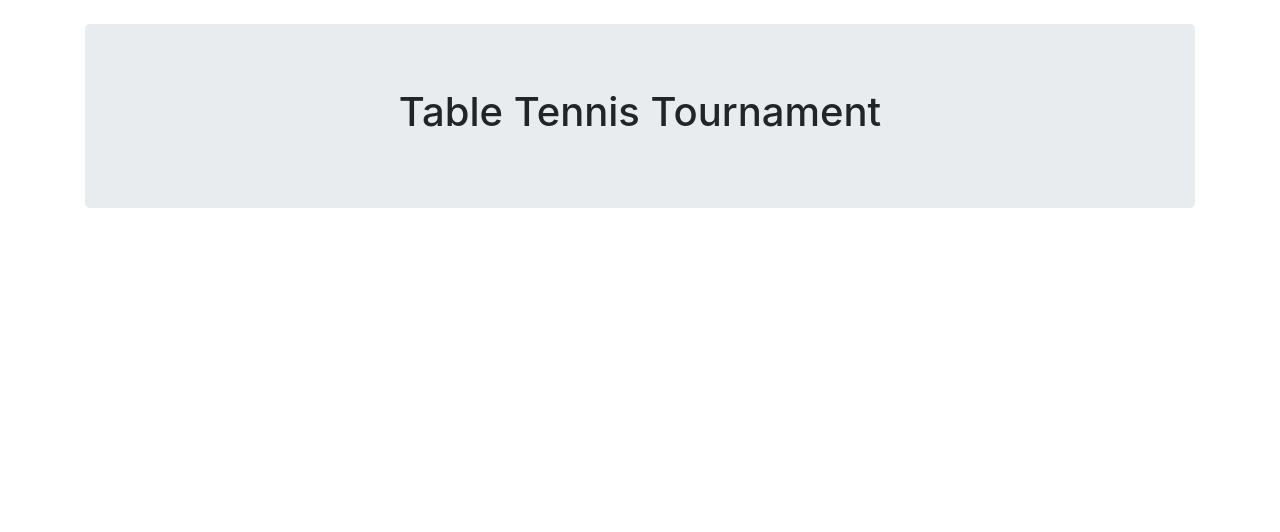
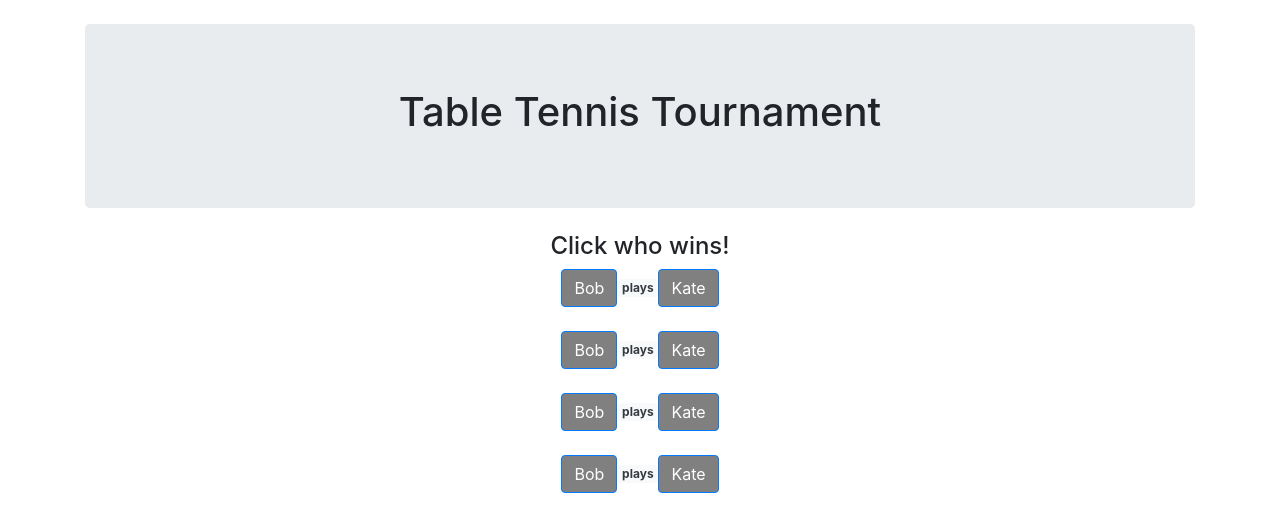
Before and after one commit to naranjita11/develop-me--technical-challenge, a React (Create React App) app: page /started in a window 1280 px wide. Shown: the top 532 px of the page. Built offline with nearby package versions, Linux system fonts and the light colour scheme.

Commit message:
Selection of winner per pair working

```diff
--- a/src/App.js
+++ b/src/App.js
@@ -7,6 +7,7 @@ import {
 import history from "./history";
 import Header from "../src/components/Header";
 import PlayerDisplay from "./components/PlayerDisplay";
+import Round from "./components/Round";
 // import FourOhFour from './FourOhFour';
 
 function App() {
@@ -19,7 +20,7 @@ function App() {
             <PlayerDisplay />
           </Route>
           <Route exact path="/started">
-
+            <Round />
           </Route>
         {/* </Switch>
         <FourOhFour /> */}
--- /dev/null
+++ b/src/components/GamePairs.js
@@ -0,0 +1,28 @@
+import PlayerButton from "./PlayerButton";
+import { useState } from "react";
+
+const GamePairs = () => {
+
+    const [selected, setSelected] = useState(0);
+
+    return (
+        <div className="mb-4 text-center">
+            <PlayerButton
+                selected={ selected === 1 }
+                handleSelect={ () => setSelected(1) }
+                name="Bob"
+            />
+
+            <span className="badge bg-light text-dark">plays</span>
+
+            <PlayerButton
+                selected={ selected === 2 }
+                handleSelect={ () => setSelected(2) }
+                name="Kate"
+            />
+        </div>
+    );
+
+}
+
+export default GamePairs;
--- /dev/null
+++ b/src/components/PlayerButton.js
@@ -0,0 +1,15 @@
+const PlayerButton = ({ name, selected, handleSelect }) => {
+
+    let selectedColour = selected ? "green" : "grey";
+
+    return (
+        <button
+            className="btn btn-primary"
+            onClick={ handleSelect }
+            style={{ backgroundColor: selectedColour }}
+        >{ name }
+        </button>
+    );
+}
+
+export default PlayerButton;
--- /dev/null
+++ b/src/components/Round.js
@@ -0,0 +1,22 @@
+// import { useState } from "react";
+import GamePairs from "./GamePairs";
+
+const Game = ({ array }) => {
+
+    // const [roundWinners, setRoundWinners] = useState([]);
+
+    return (
+
+        <div className="mt-4 text-center">
+            <h4>Click who wins!</h4>
+            <GamePairs />
+            <GamePairs />
+            <GamePairs />
+            <GamePairs />
+
+        </div>
+
+    );
+}
+
+export default Game;
```
